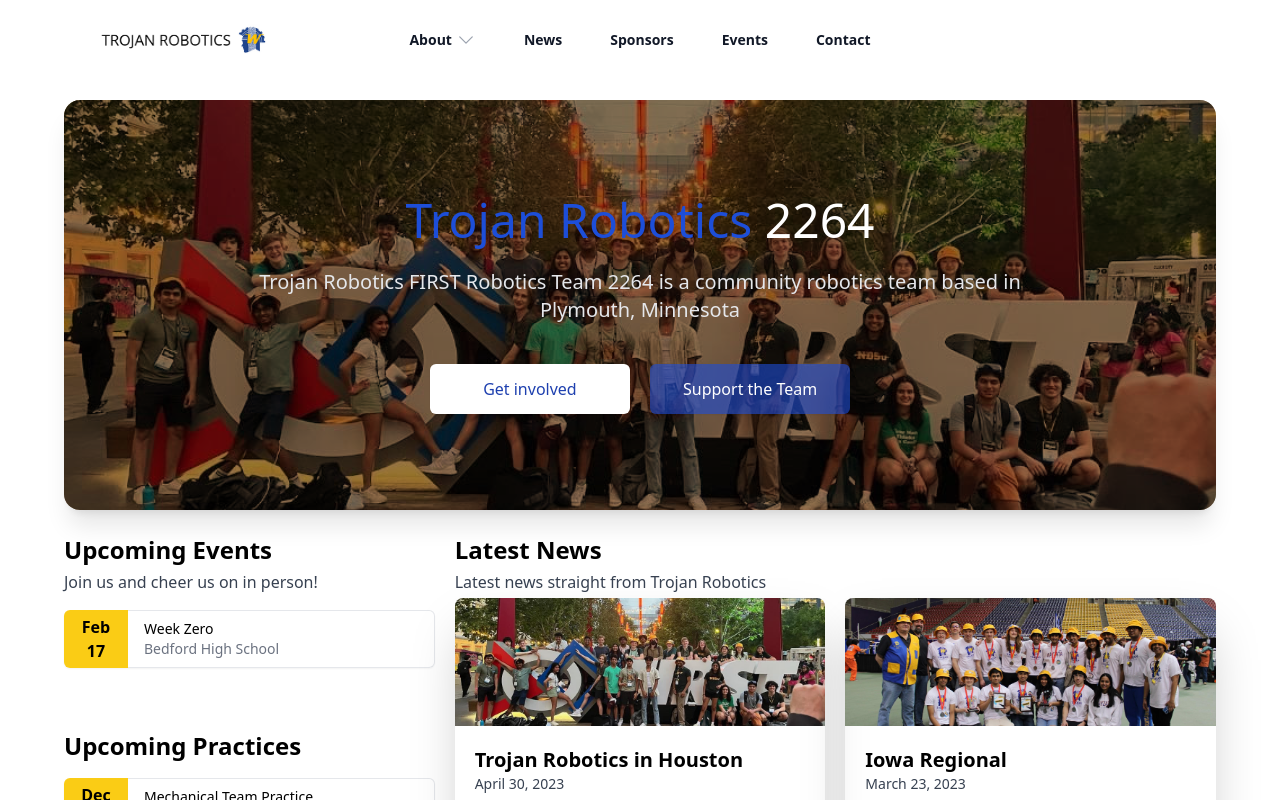
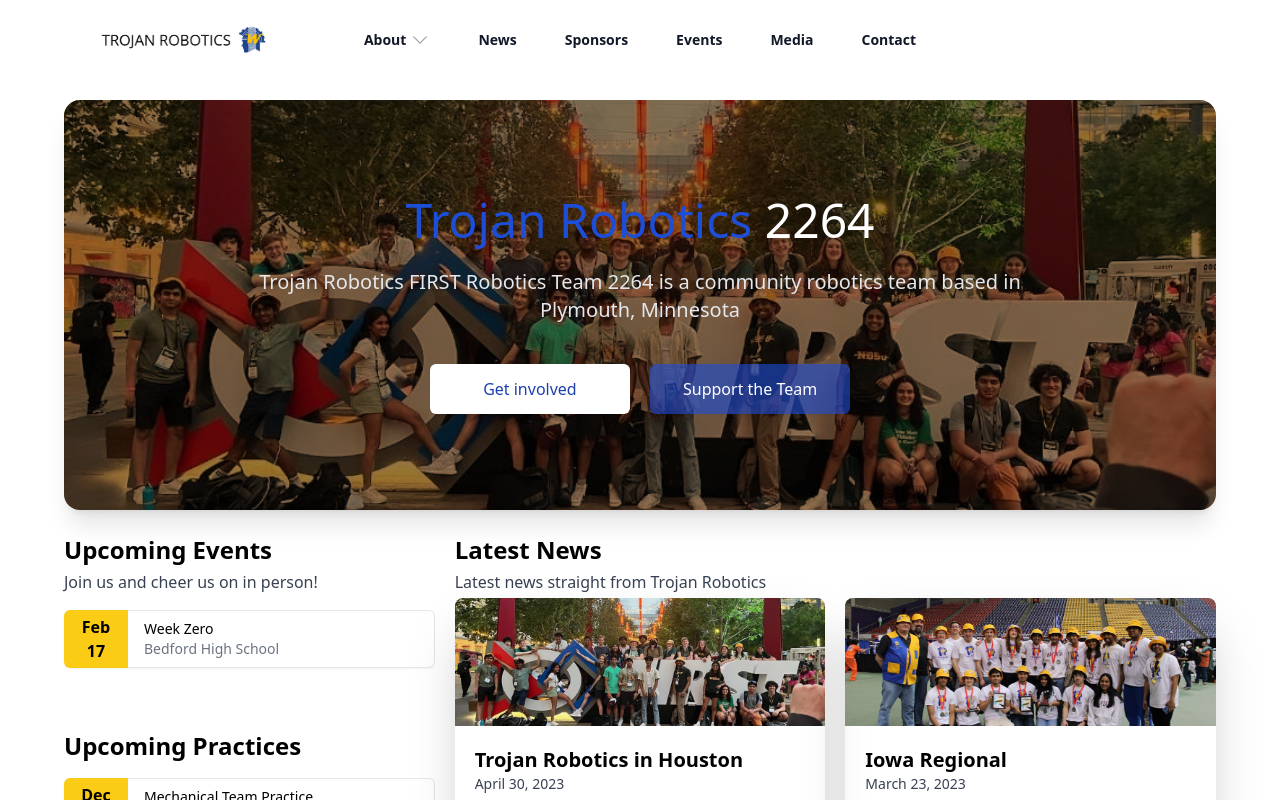
Before and after one commit to Team-2264/RoboticsWebsite, a React (Create React App) app in the folder reactjs/: page /home in a window 1280 px wide. Shown: the top 800 px of the page. Built offline with nearby package versions, Linux system fonts and the light colour scheme.

Commit message:
Update NavBar.js

```diff
--- a/reactjs/src/components/NavBar.js
+++ b/reactjs/src/components/NavBar.js
@@ -27,7 +27,7 @@ function classNames(...classes) {
 export default function NavBar() {
   const [mobileMenuOpen, setMobileMenuOpen] = useState(false)
 
-  const navBarViewOptions = ["News", "Sponsors", "Events", "Contact"]
+  const navBarViewOptions = ["News", "Sponsors", "Events","Media", "Contact"]
   const trojanRoboticsLogoPath = "/assets/images/trojanRoboticsLogoandText.png"
   return (
     <header className="bg-white">
```
